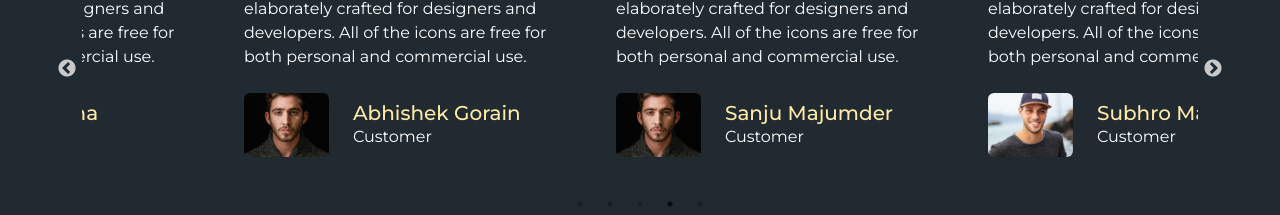
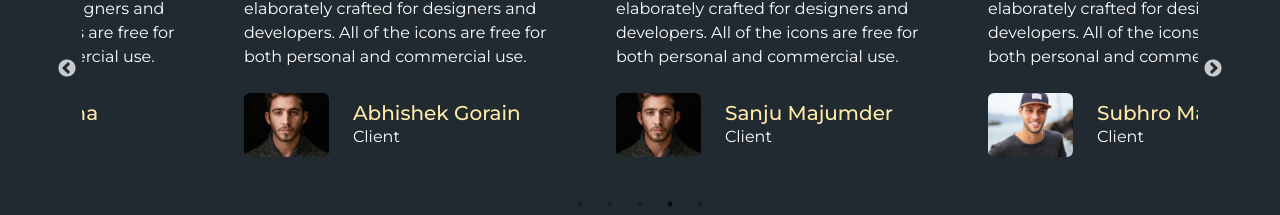
Before and after one commit to zenoworld/AnyWhere-Travel, a React (Vite) app in the folder travel_front/: page /home in a window 1280 px wide. Shown: the part 5399-5614 px from the top of the page. Built offline with nearby package versions, Linux system fonts and the light colour scheme; no server answers; a web font is replaced by a local one.

Commit message:
first commit

```diff
--- a/travel_front/src/component/Testimonial/Testimonial.jsx
+++ b/travel_front/src/component/Testimonial/Testimonial.jsx
@@ -45,7 +45,7 @@ const Testimonial = () => {
                 <img src={ava01} alt='avatar1' className='w-25 h-25 rounded-2' />
                 <div >
                     <h5 className='name mb-0 mt-3 '>Subhro Majumder</h5>
-                    <p>Customer</p>
+                    <p>Client</p>
                 </div>
             </div>
         </div>
@@ -59,7 +59,7 @@ const Testimonial = () => {
                 <img src={ava02} alt='avatar2' className='w-25 h-25 rounded-2' />
                 <div >
                     <h5 className='name mb-0 mt-3 '>Aditya Bose</h5>
-                    <p>Customer</p>
+                    <p>Client</p>
                 </div>
             </div>
         </div>
@@ -73,7 +73,7 @@ const Testimonial = () => {
                 <img src={ava03} alt='avatar3' className='w-25 h-25 rounded-2' />
                 <div >
                     <h5 className='name mb-0 mt-3 '>Tamal Saha</h5>
-                    <p>Customer</p>
+                    <p>Client</p>
                 </div>
             </div>
         </div>
@@ -87,7 +87,7 @@ const Testimonial = () => {
                 <img src={ava03} alt='avatar3' className='w-25 h-25 rounded-2' />
                 <div >
                     <h5 className='name mb-0 mt-3 '>Abhishek Gorain</h5>
-                    <p>Customer</p>
+                    <p>Client</p>
                 </div>
             </div>
         </div>
@@ -101,7 +101,7 @@ const Testimonial = () => {
                 <img src={ava03} alt='avatar3' className='w-25 h-25 rounded-2' />
                 <div >
                     <h5 className='name mb-0 mt-3 '>Sanju Majumder</h5>
-                    <p>Customer</p>
+                    <p>Client</p>
                 </div>
             </div>
         </div>
```
